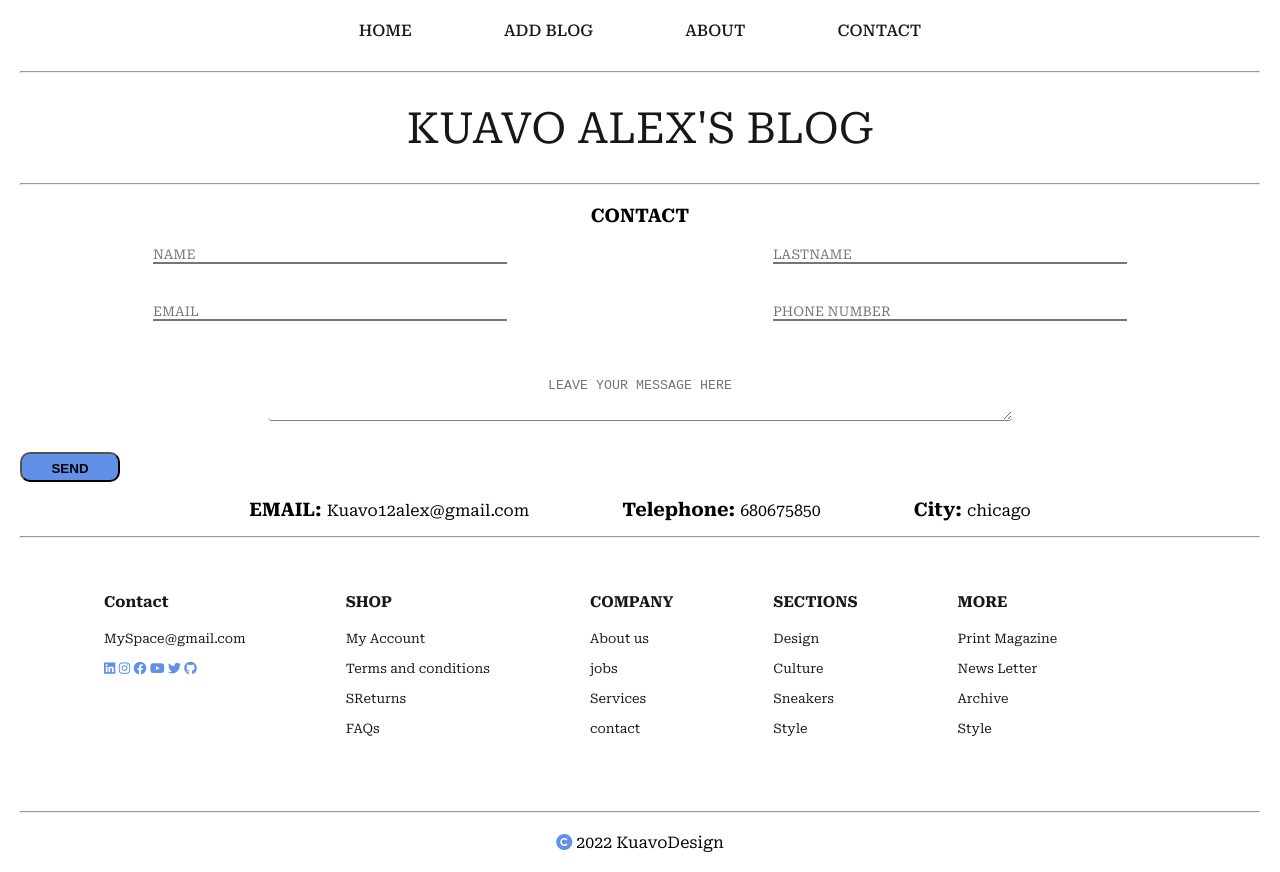
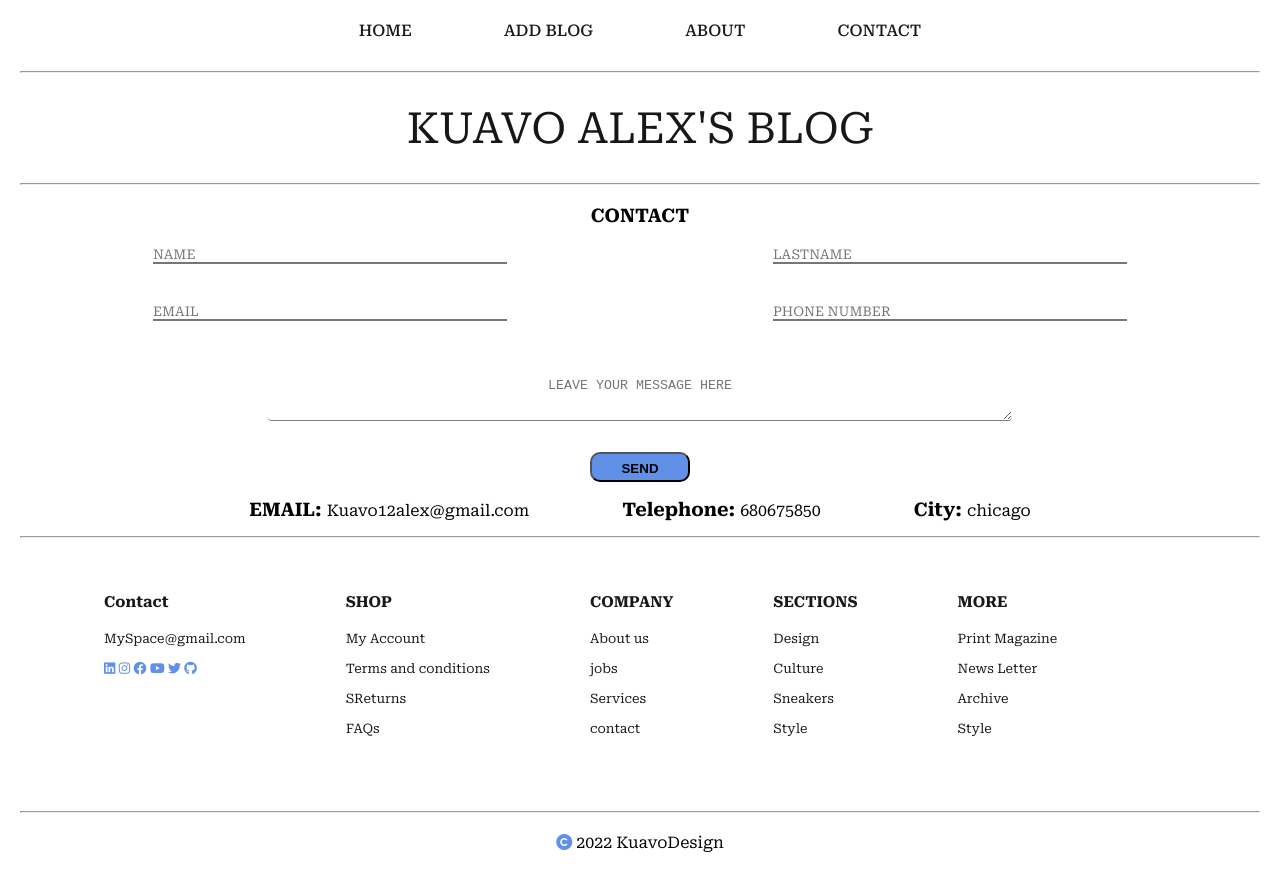
Before and after one commit to KAlexRussel/blog-in-reactjs, a React (Create React App) app in the folder client/: page /contact in a window 1280 px wide. Built offline with nearby package versions, Linux system fonts and the light colour scheme.

Commit message:
button send
Signed-off-by: KAlexRussel <kouawoualex1234@gmail.com>

```diff
--- a/client/src/component/BlogList/BlogItem/styles.css
+++ b/client/src/component/BlogList/BlogItem/styles.css
@@ -78,7 +78,7 @@
 }
 .operations {
   display: flex;
-  justify-content: end;
+  justify-content: flex-end;
   gap: 10px;
   align-items: center;
   vertical-align: top;
--- a/client/src/pages/EditBlog/editblog.css
+++ b/client/src/pages/EditBlog/editblog.css
@@ -122,7 +122,7 @@ textarea:hover {
   max-width: 100px;
 
   width: 100%;
-  background-color: #98ff96;
+  background-color: hsl(104, 53%, 42%);
   border: 1px solid grey;
   border-radius: 5px;
   font-weight: 600;
--- a/client/src/pages/contact/Contact.jsx
+++ b/client/src/pages/contact/Contact.jsx
@@ -83,7 +83,7 @@ function Contact() {
         <h3>CONTACT</h3>
       </div>
       <div>
-        <form action="Post" onSubmit={handleSubmit}>
+        <form action="Post" onSubmit={handleSubmit} className="form-0">
           <div className="form-1">
             <div className="form-11">
               <input
@@ -136,9 +136,11 @@ function Contact() {
               onChange={onInputChange}
             ></textarea>
           </div>
-          <button type="submit" className="button2">
-            SEND
-          </button>
+          <div className="butntn">
+            <button type="submit" className="button2">
+              SEND
+            </button>
+          </div>
         </form>
       </div>
       <div className="main-con">
--- a/client/src/pages/contact/contact.css
+++ b/client/src/pages/contact/contact.css
@@ -1,6 +1,9 @@
 .main-con {
   display: flex;
   margin: 10px auto;
+}
+.form-0 {
+  align-items: center;
 }
 .head {
   text-align: center;
@@ -105,6 +108,11 @@ form {
   background-color: black;
   color: #6190e8;
 }
+.butntn {
+  align-items: center;
+  margin: 0 auto;
+  display: flex;
+}
 .form-12 {
   display: block;
   margin: 5px auto;
```
